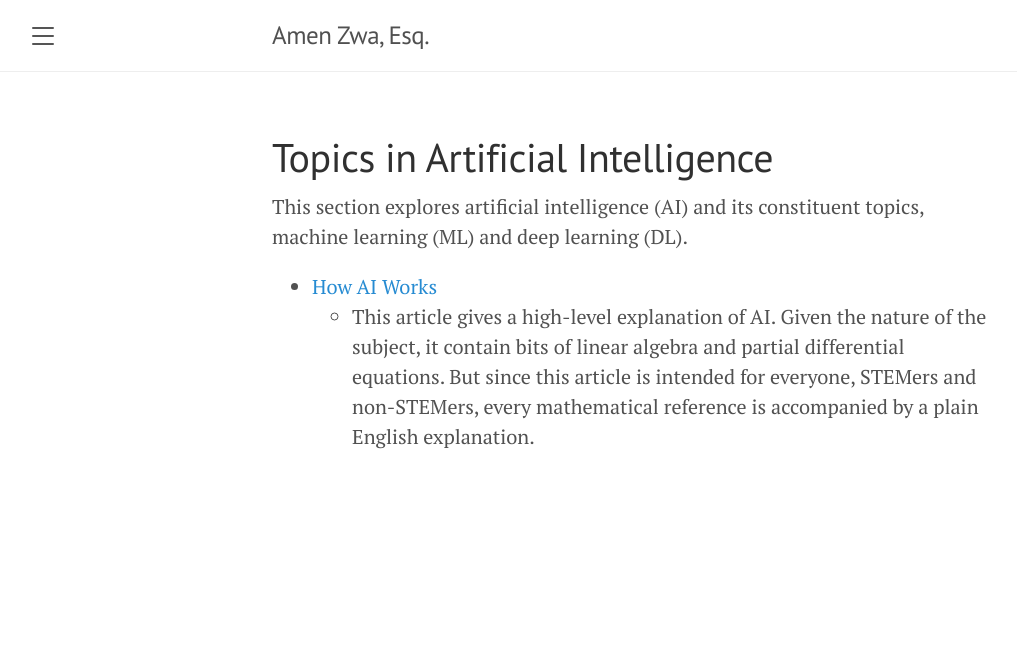
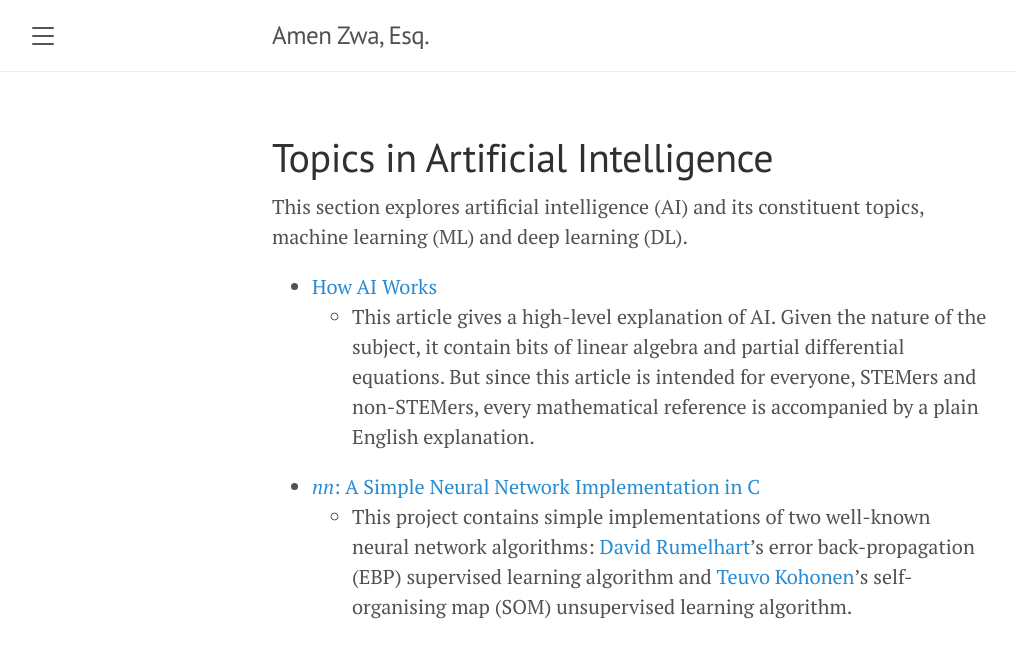
Before and after one commit to amenzwa/amenzwa.github.io, a Jekyll site: the page built from stem/AI/index.md, in a window 1280 px wide. Shown: the top 658 px of the page, without its empty margins (8-1025 px from the left). Built offline with Jekyll 4.4.1, drawn with Linux system fonts in a browser that asks for light colours; our own code applies the rules of GitHub Pages for plain Markdown files.

Commit message:
add nn app

```diff
--- a/stem/AI/index.md
+++ b/stem/AI/index.md
@@ -6,3 +6,5 @@ This section explores artificial intelligence (AI) and its constituent topics, m
 
 - [How AI Works](HowAIWorks.md)
   - This article gives a high-level explanation of AI. Given the nature of the subject, it contain bits of linear algebra and partial differential equations. But since this article is intended for everyone, STEMers and non-STEMers, every mathematical reference is accompanied by a plain English explanation.
+- [*nn*: A Simple Neural Network Implementation in C](https://github.com/amenzwa/nn)
+  - This project contains simple implementations of two well-known neural network algorithms: [David Rumelhart](https://en.wikipedia.org/wiki/David_Rumelhart)'s error back-propagation (EBP) supervised learning algorithm and [Teuvo Kohonen](https://en.wikipedia.org/wiki/Teuvo_Kohonen)'s self-organising map (SOM) unsupervised learning algorithm.
```
